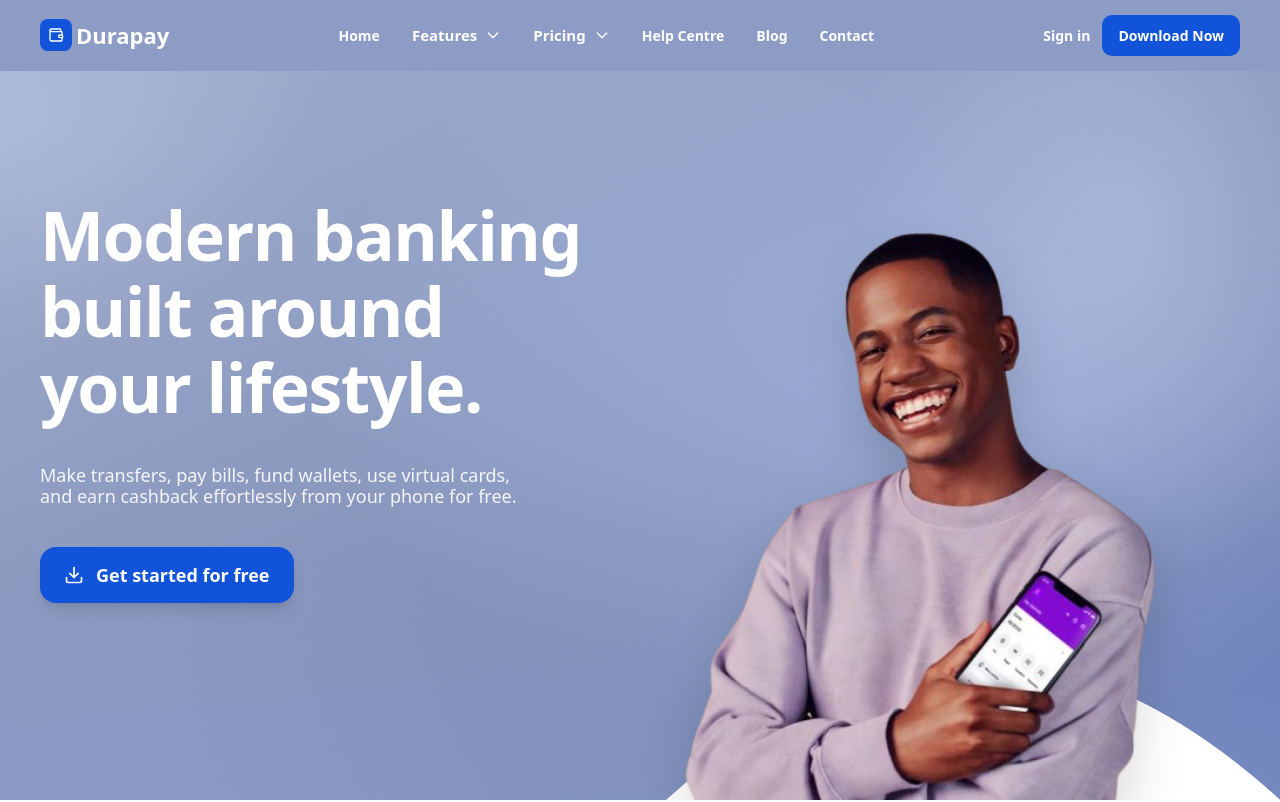
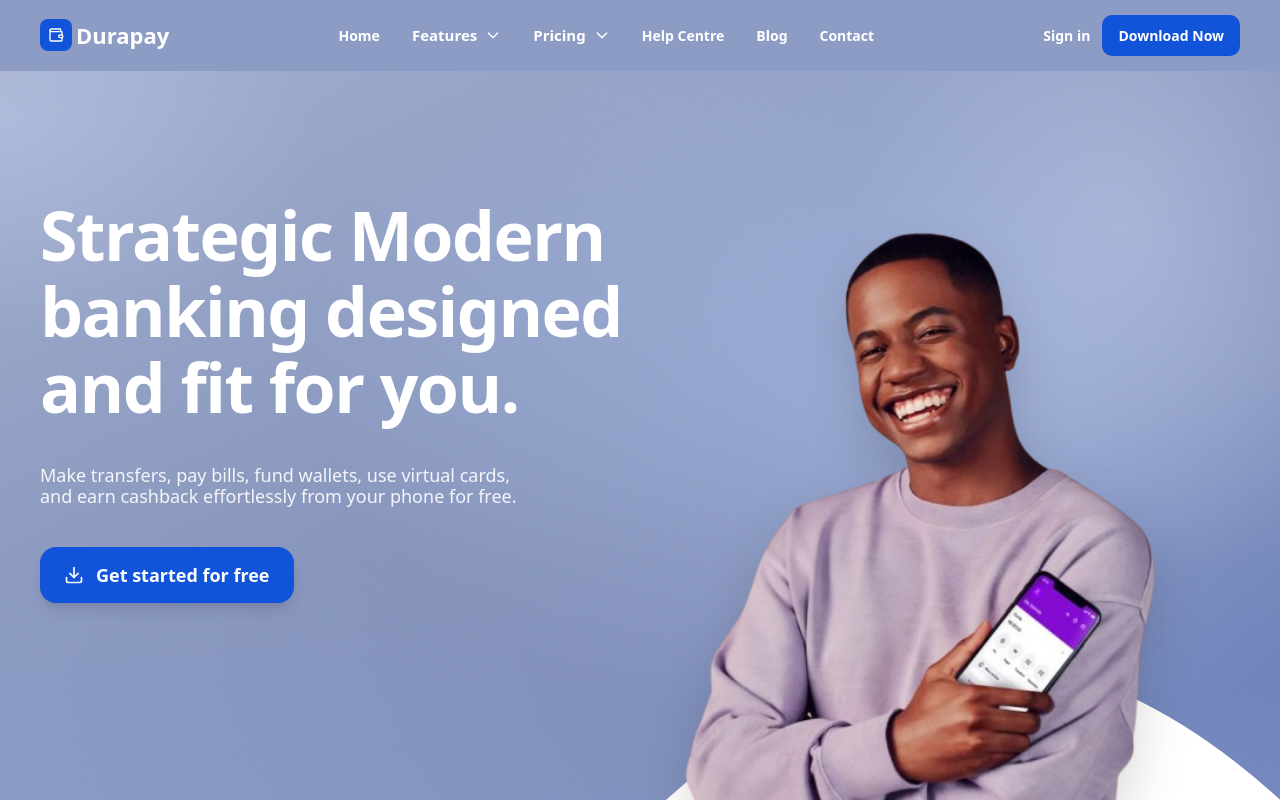
Before and after one commit to Brointech/durapay, a Next.js app: page / in a window 1280 px wide. Shown: the top 802 px of the page. Built offline with nearby package versions, Linux system fonts and the light colour scheme.

Commit message:
updated landing page design

```diff
--- a/components/herosection.tsx
+++ b/components/herosection.tsx
@@ -539,11 +539,10 @@ const HeroSection = () => {
         {/* TEXT — top section on mobile */}
         <div className="flex flex-col justify-center pt-28 pb-8 lg:pt-0 lg:pb-0">
           <h1 className="text-[40px] font-bold leading-[1.12] tracking-[-1.5px] text-white sm:text-[46px] md:text-[52px] lg:text-[60px] xl:text-[68px]">
-            Modern banking
+            Strategic Modern
             <br />
-            built around
-            <br />
-            your lifestyle.
+            banking designed <br />
+            and fit for you.
           </h1>
 
           <p className="mt-10 max-w-[480px] text-[18px] md:text-[17px] lg:text-[18px] font-medium leading-[1.18] text-white/90">
```
Also changed, not shown: public/transfer.webp (deleted).
